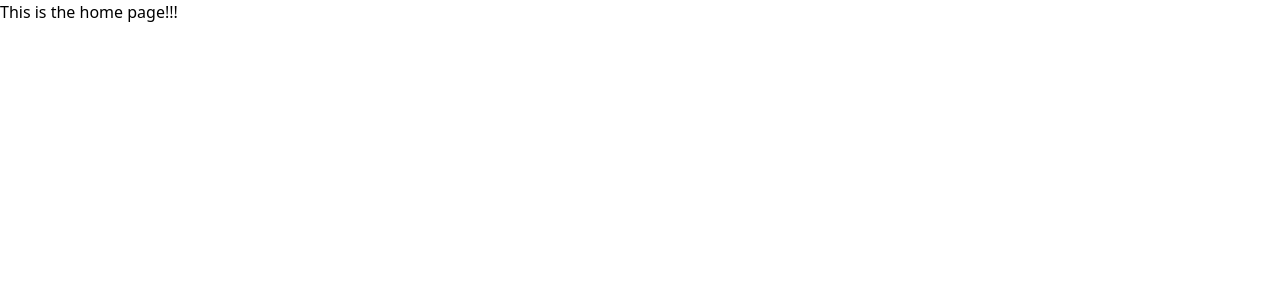
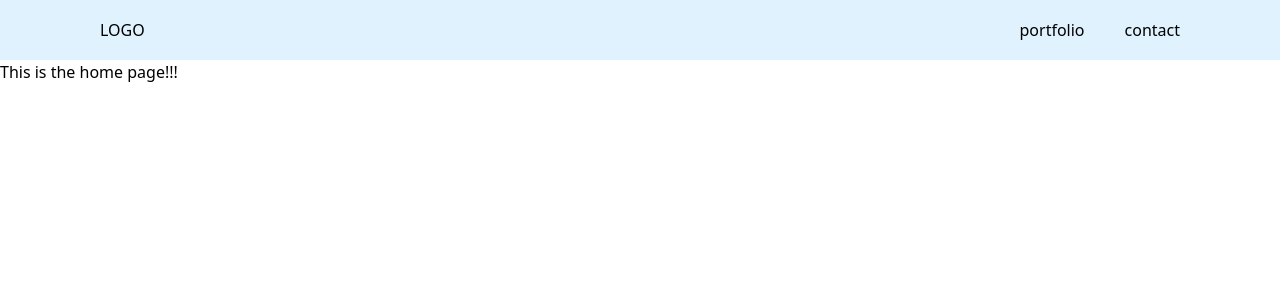
Before and after one commit to bobbythree/new-website, a React (Vite) app: page / in a window 1280 px wide. Shown: the top 300 px of the page. Built offline with nearby package versions, Linux system fonts and the light colour scheme.

Commit message:
add nav to main layout

```diff
--- a/src/App.tsx
+++ b/src/App.tsx
@@ -1,12 +1,15 @@
 import { BrowserRouter, Routes, Route } from "react-router";
 import HomePage from "./pages/HomePage";
+import MainLayout from "./layouts/MainLayout";
 
 export default function App() {
   return (
     <BrowserRouter>
       <Routes>
-        <Route path="/" element={<HomePage />} />
+        <Route element={<MainLayout />}>
+          <Route path="/" element={<HomePage />} />
+        </Route>
       </Routes>
-    </BrowserRouter>
+    </BrowserRouter >
   )
 }
--- /dev/null
+++ b/src/layouts/MainLayout.tsx
@@ -0,0 +1,18 @@
+import { Link, Outlet } from "react-router";
+
+export default function MainLayout() {
+  return (
+    <>
+      <nav className="flex justify-between px-25 items-center h-15 bg-sky-100">
+        <h3>LOGO</h3>
+        <div className="flex gap-10">
+          <Link to="/portfolio">portfolio</Link>
+          <Link to="/contact">contact</Link>
+        </div>
+      </nav>
+      <main>
+        <Outlet />
+      </main>
+    </>
+  )
+}
```
